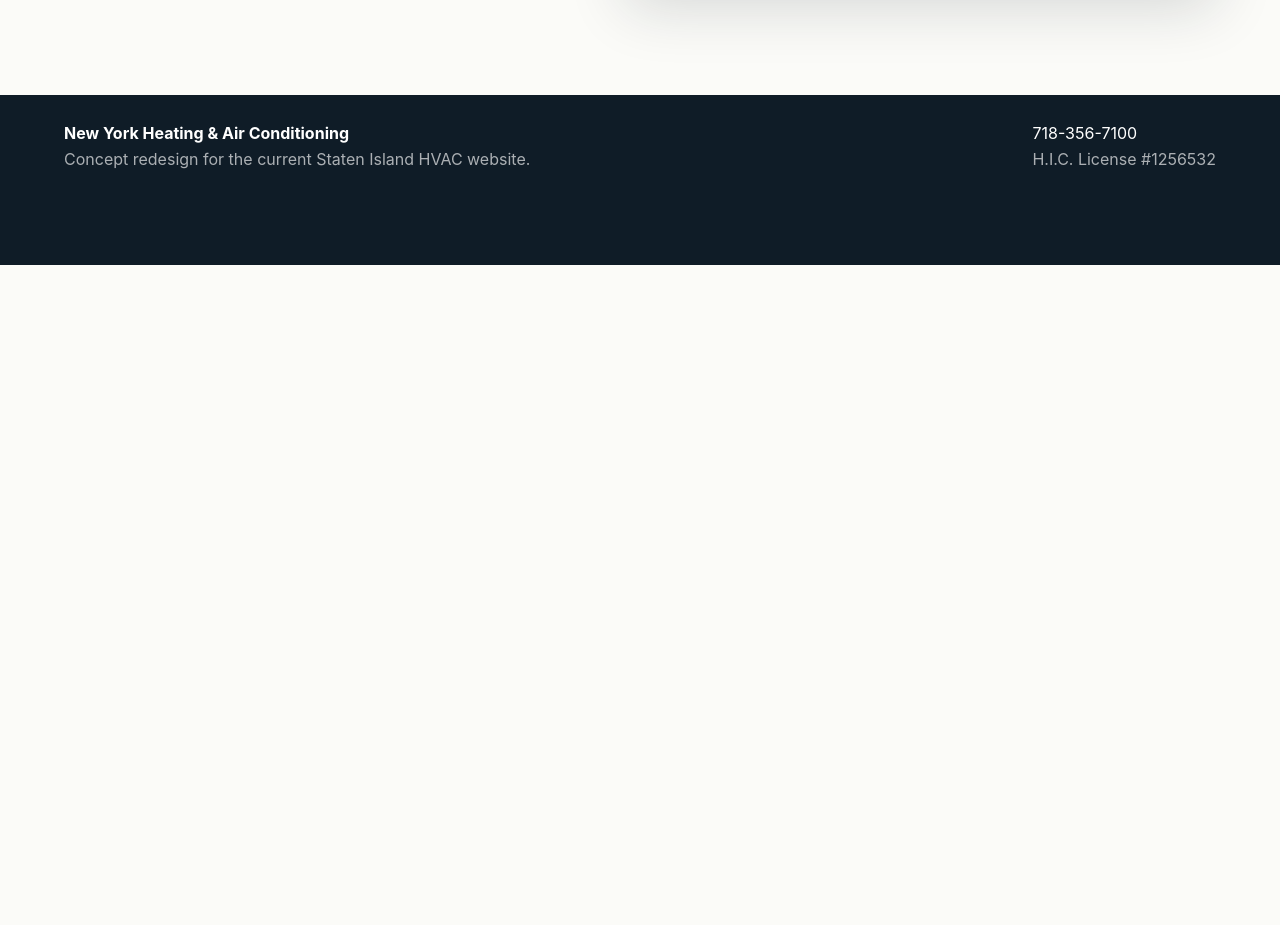
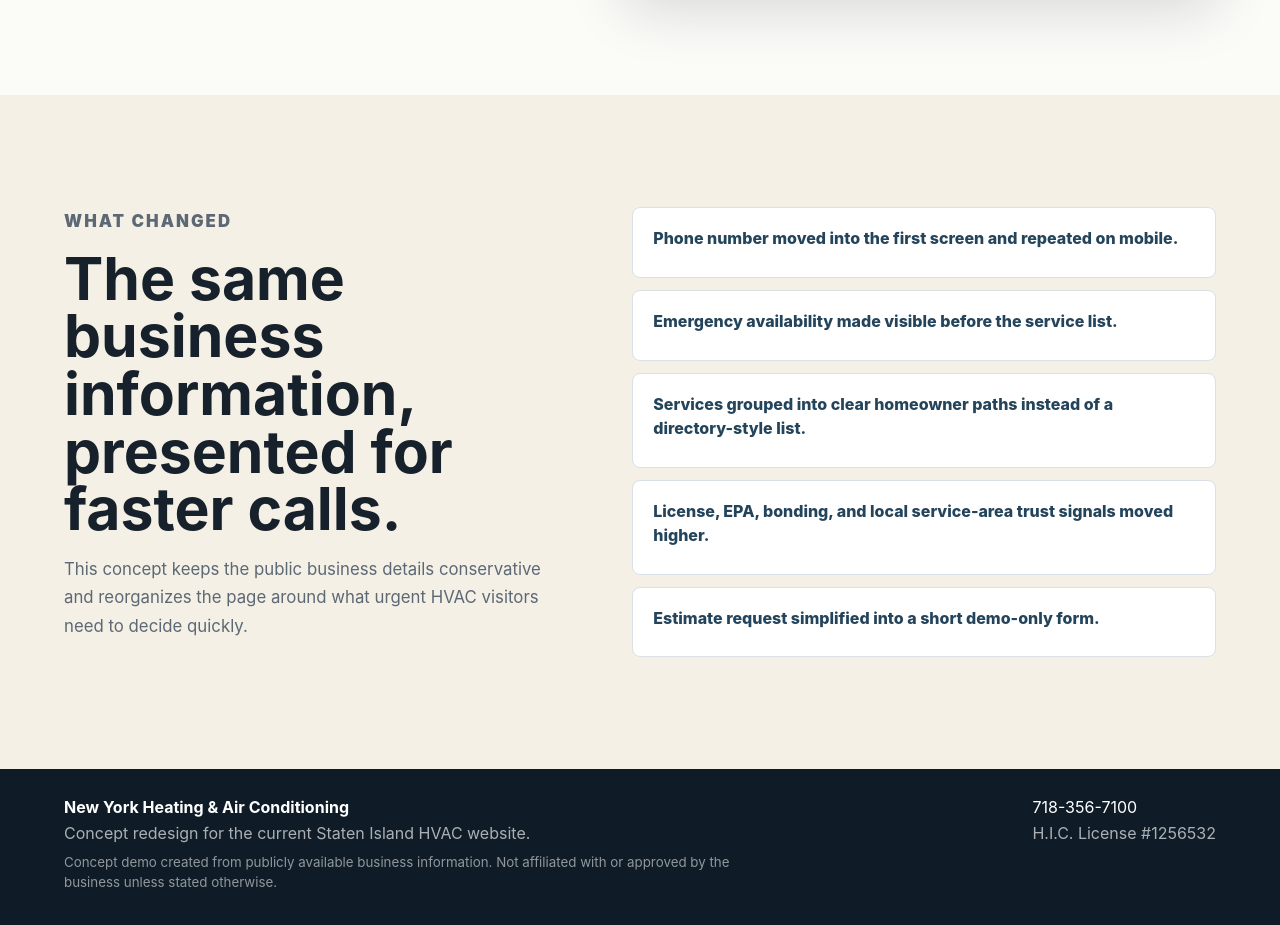
Before and after one commit to soymikey/localwebrenewal, a website built with Vite: page demo/new-york-heating/index.html in a window 1280 px wide. Shown: the part 3320-4245 px from the top of the page. Before the commit the page ends 3585 px from the top, so only its background shows below. Built offline with nearby package versions, Linux system fonts and the light colour scheme.

Commit message:
Update New York Heating demo requirements

```diff
--- a/demo/new-york-heating/index.html
+++ b/demo/new-york-heating/index.html
@@ -4,6 +4,7 @@
     <meta charset="utf-8">
     <meta name="viewport" content="width=device-width, initial-scale=1">
     <meta name="description" content="A redesigned HVAC website concept for New York Heating & Air Conditioning of Staten Island.">
+    <meta name="robots" content="noindex, nofollow">
     <title>New York Heating & Air Conditioning | Staten Island HVAC</title>
     <link rel="stylesheet" href="styles.css">
   </head>
@@ -184,12 +185,31 @@
           <p class="form-note" data-form-note aria-live="polite"></p>
         </form>
       </section>
+
+      <section class="section changes-section" aria-labelledby="changes-title">
+        <div>
+          <p class="eyebrow">What changed</p>
+          <h2 id="changes-title">The same business information, presented for faster calls.</h2>
+          <p>
+            This concept keeps the public business details conservative and reorganizes the page
+            around what urgent HVAC visitors need to decide quickly.
+          </p>
+        </div>
+        <ul class="changes-list">
+          <li>Phone number moved into the first screen and repeated on mobile.</li>
+          <li>Emergency availability made visible before the service list.</li>
+          <li>Services grouped into clear homeowner paths instead of a directory-style list.</li>
+          <li>License, EPA, bonding, and local service-area trust signals moved higher.</li>
+          <li>Estimate request simplified into a short demo-only form.</li>
+        </ul>
+      </section>
     </main>
 
     <footer class="site-footer">
       <div>
         <strong>New York Heating & Air Conditioning</strong>
         <span>Concept redesign for the current Staten Island HVAC website.</span>
+        <small>Concept demo created from publicly available business information. Not affiliated with or approved by the business unless stated otherwise.</small>
       </div>
       <div>
         <a href="tel:7183567100">718-356-7100</a>
--- a/demo/new-york-heating/styles.css
+++ b/demo/new-york-heating/styles.css
@@ -418,6 +418,31 @@ textarea {
   align-items: start;
 }
 
+.changes-section {
+  display: grid;
+  grid-template-columns: minmax(260px, 0.82fr) minmax(360px, 1fr);
+  gap: clamp(32px, 7vw, 94px);
+  background: #f4f0e6;
+}
+
+.changes-list {
+  display: grid;
+  gap: 12px;
+  margin: 0;
+  padding: 0;
+  list-style: none;
+}
+
+.changes-list li {
+  padding: 18px 20px;
+  border: 1px solid var(--line);
+  border-radius: 8px;
+  background: var(--white);
+  color: var(--steel);
+  font-weight: 800;
+  line-height: 1.5;
+}
+
 .estimate-form {
   display: grid;
   gap: 16px;
@@ -475,6 +500,7 @@ textarea {
 .site-footer div,
 .site-footer strong,
 .site-footer span,
+.site-footer small,
 .site-footer a {
   display: block;
 }
@@ -482,6 +508,13 @@ textarea {
 .site-footer span {
   margin-top: 6px;
   color: rgba(255, 255, 255, 0.65);
+}
+
+.site-footer small {
+  max-width: 680px;
+  margin-top: 10px;
+  color: rgba(255, 255, 255, 0.54);
+  line-height: 1.45;
 }
 
 .mobile-call-bar {
@@ -605,6 +638,7 @@ textarea {
   .trust-strip,
   .split-section,
   .proof-section,
+  .changes-section,
   .estimate-section {
     grid-template-columns: 1fr;
   }
```
